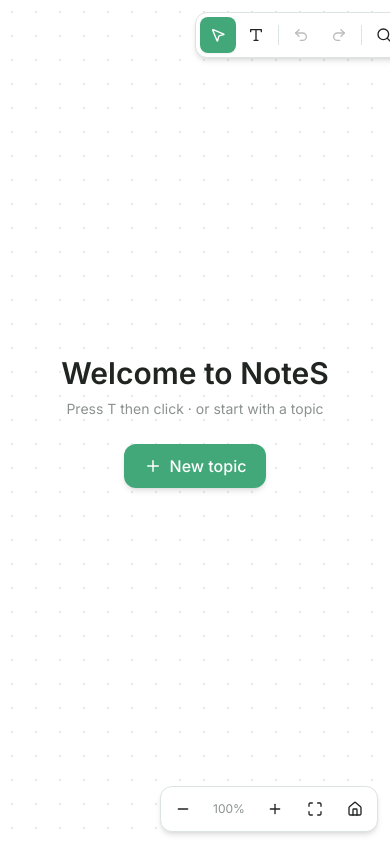
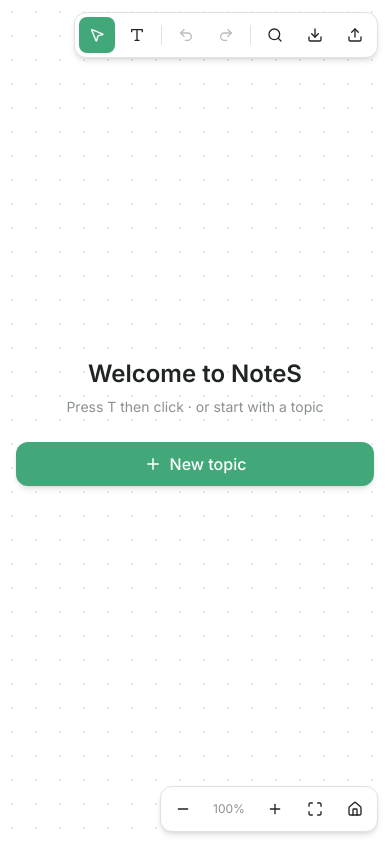
Before and after one commit to stanislavcicanci/notes, a Next.js app: page / in a window 390 px wide. Built offline with nearby package versions, Linux system fonts and the light colour scheme.

Commit message:
Update mobile responsive and menu

```diff
--- a/app/page.js
+++ b/app/page.js
@@ -12,14 +12,14 @@ import {
    CONSTANTS
    ============================================================ */
 const G = '#42A879'
-const KEY = 'notes-workspace-v26'
+const KEY = 'notes-workspace-v31'
 const COLORS = ['#42A879', '#3B82F6', '#8B5CF6', '#EC4899', '#F59E0B', '#EF4444', '#202522']
 const TXT_COLORS = ['#202522', '#42A879', '#3B82F6', '#8B5CF6', '#EC4899', '#F59E0B', '#EF4444']
 const HIGHLIGHTS = ['#FEF3C7', '#DBEAFE', '#DCFCE7', '#FCE7F3', '#EDE9FE', 'transparent']
 const uid = () => Math.random().toString(36).slice(2, 9)
 
 /* ============================================================
-   HELPERS & SANITIZER (Cu Protectii Anti-Crash)
+   HELPERS & SANITIZER
    ============================================================ */
 function hasText(html) {
   if (!html) return false
@@ -172,13 +172,16 @@ function GlobalStyles() {
         ::-webkit-scrollbar { width: 6px; height: 6px; }
         ::-webkit-scrollbar-thumb { background: #DDE4DF; border-radius: 3px; }
         ::-webkit-scrollbar-track { background: transparent; }
+        /* Ascunde scrollbar-ul pe toolbar-ul mobil dar pastreaza functionalitatea */
+        .no-scrollbar::-webkit-scrollbar { display: none; }
+        .no-scrollbar { -ms-overflow-style: none; scrollbar-width: none; }
       `}</style>
     </>
   )
 }
 
 /* ============================================================
-   EDITABLE — Salvare DOAR la Blur (Cursor Fix)
+   EDITABLE
    ============================================================ */
 const Editable = memo(function Editable({ html, onSave, onEditStart, targetId, highlighted = false, className = '', placeholder = '' }) {
   const ref = useRef(null)
@@ -640,7 +643,6 @@ const NodeRow = memo(function NodeRow({
                       className="text-[#8B928E] hover:text-red-500 opacity-100 sm:opacity-0 sm:group-hover/sub:opacity-100 shrink-0 min-w-8 min-h-8 grid place-items-center"
                     ><X size={12} /></button>
                   </div>
-                  {/* AICI AM REPARAT SPATIUL LA NOTE */}
                   <div className="mt-2 flex flex-col gap-1.5">
                     {s.notes.map(n => (
                       <div key={n.id}
@@ -877,7 +879,7 @@ export default function Page() {
     if (!ready.current || loadFailed.current) return
     setSaved(false)
     setSaveError(false)
-    const payload = JSON.stringify({ app: 'NoteS', version: 26, topics: doc, view })
+    const payload = JSON.stringify({ app: 'NoteS', version: 31, topics: doc, view })
     const flush = () => {
       if (loadFailed.current) return
       try {
@@ -1228,7 +1230,7 @@ export default function Page() {
   /* ---------- Export / Import ---------- */
   const exportJ = () => {
     const b = new Blob(
-      [JSON.stringify({ app: 'NoteS', version: 26, savedAt: new Date().toISOString(), topics: doc, view }, null, 2)],
+      [JSON.stringify({ app: 'NoteS', version: 31, savedAt: new Date().toISOString(), topics: doc, view }, null, 2)],
       { type: 'application/json' }
     )
     const a = document.createElement('a')
@@ -1243,7 +1245,7 @@ export default function Page() {
     r.onload = () => {
       try {
         const j = JSON.parse(r.result)
-        if (j.app !== 'NoteS' || !Array.isArray(j.topics) || (j.version != null && j.version !== 26)) throw 0
+        if (j.app !== 'NoteS' || !Array.isArray(j.topics) || (j.version != null && j.version !== 31)) throw 0
         if (confirm('Replace the current workspace with this project?')) {
           snap()
           const topics = normalizeProjectTopics(j.topics)
@@ -1353,10 +1355,10 @@ export default function Page() {
             <div
               data-ui
               style={{ position: 'absolute', left: 0, top: 0, width: '100vw', height: '100vh' }}
-              className="grid place-items-center pointer-events-none"
+              className="grid place-items-center pointer-events-none px-4"
             >
-              <div className="pointer-events-auto text-center">
-                <div className="text-3xl font-semibold text-[#202522] mb-2">Welcome to NoteS</div>
+              <div className="pointer-events-auto text-center w-full max-w-sm">
+                <div className="text-2xl sm:text-3xl font-semibold text-[#202522] mb-2">Welcome to NoteS</div>
                 <div className="text-sm text-[#8B928E] mb-6">Press T then click · or start with a topic</div>
                 <button
                   onClick={() => {
@@ -1365,7 +1367,7 @@ export default function Page() {
                     const cy = (innerHeight / 2 - v.y) / v.z
                     addRootTopic(cx - 200, cy - 100)
                   }}
-                  className="mx-auto flex items-center gap-2 px-5 h-11 rounded-xl text-white font-medium shadow-md hover:shadow-lg transition-shadow"
+                  className="mx-auto flex items-center justify-center gap-2 px-5 h-11 w-full rounded-xl text-white font-medium shadow-md hover:shadow-lg transition-shadow"
                   style={{ background: G }}
                 >
                   <Plus size={18} /> New topic
@@ -1416,10 +1418,11 @@ export default function Page() {
           data-ui
           initial={{ y: -12, opacity: 0 }}
           animate={{ y: 0, opacity: 1 }}
-          className="absolute left-1/2 -translate-x-1/2 flex items-center gap-0.5 sm:gap-1 bg-white border border-[#DDE4DF] rounded-xl p-1 shadow-md w-[calc(100vw-32px)] sm:w-auto overflow-x-auto overflow-y-hidden whitespace-nowrap"
-          style={{ scrollbarWidth: 'none', msOverflowStyle: 'none', top: 'max(12px, env(safe-area-inset-top))' }}
+          className="absolute right-3 flex items-center gap-1 bg-white border border-[#DDE4DF] rounded-xl p-1 shadow-md max-w-[calc(100vw-24px)]"
+          style={{ top: 'max(12px, env(safe-area-inset-top))' }}
         >
-          <span className="px-1 sm:px-2 font-semibold hidden md:block shrink-0" style={{ color: G }}>NoteS</span>
+          <span className="px-2 font-semibold hidden lg:block shrink-0" style={{ color: G }}>NoteS</span>
+          <div className="flex items-center gap-1 flex-wrap sm:flex-nowrap">
             <Btn title="Select (V)" active={tool === 'v'} onClick={() => setTool('v')}><MousePointer2 size={16} /></Btn>
             <Btn title="Text (T)" active={tool === 't'} onClick={() => { setTool('t'); setSel(null) }}><Type size={16} /></Btn>
             <div className="w-px h-5 bg-[#DDE4DF] mx-0.5 shrink-0" />
@@ -1430,6 +1433,7 @@ export default function Page() {
             <Btn title="Export JSON" onClick={exportJ}><Download size={16} /></Btn>
             <Btn title="Import JSON" onClick={() => fileRef.current.click()}><Upload size={16} /></Btn>
             <input ref={fileRef} type="file" accept="application/json" hidden onChange={importJ} />
+          </div>
         </motion.div>
 
         {showSearch && typeof document !== 'undefined' && createPortal(
@@ -1464,7 +1468,7 @@ export default function Page() {
           document.body
         )}
 
-        <div data-ui className="absolute right-3 flex items-center gap-1 bg-white border border-[#DDE4DF] rounded-xl p-1 shadow-md" style={{ bottom: "max(12px, env(safe-area-inset-bottom))" }}>
+        <div data-ui className="absolute right-3 flex items-center gap-1 bg-white border border-[#DDE4DF] rounded-xl p-1 shadow-md max-w-[calc(100vw-24px)]" style={{ bottom: "max(12px, env(safe-area-inset-bottom))" }}>
           <Btn title="Zoom out" onClick={() => zoomC(1 / 1.2)}><Minus size={16} /></Btn>
           <span className="w-12 text-center text-xs text-[#8B928E]">{Math.round(view.z * 100)}%</span>
           <Btn title="Zoom in" onClick={() => zoomC(1.2)}><Plus size={16} /></Btn>
```
Lines whose indentation alone changed are shown as unchanged.
